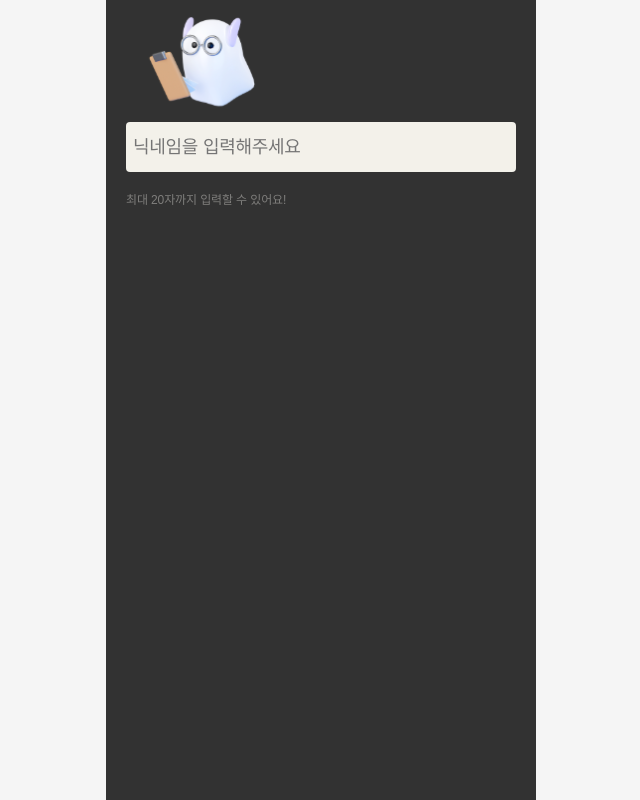
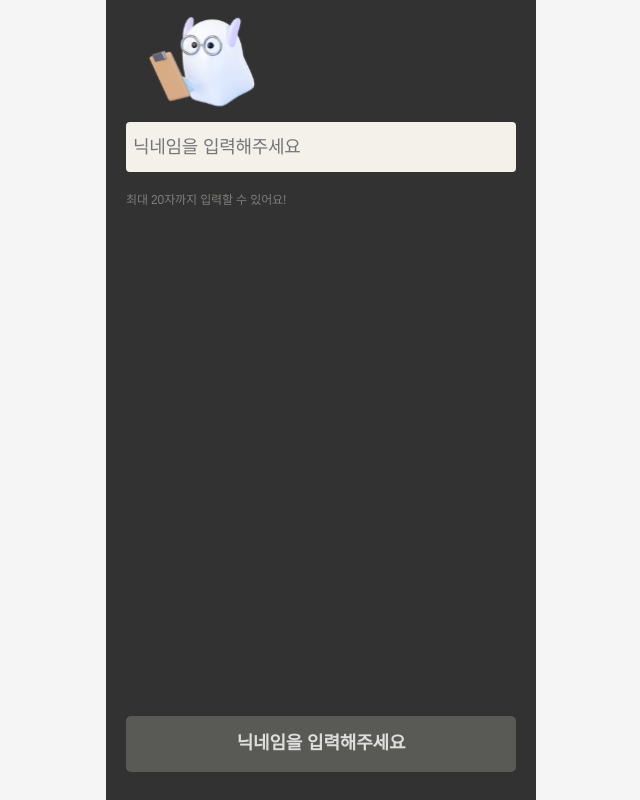
Before and after one commit to SPARCS-2024-TEAM1/CLIENT, a React (Vite) app: page / in a window 1280 px wide. Shown: the whole page, without its empty margins (319-959 px from the left). Built offline with nearby package versions, Linux system fonts and the light colour scheme; a web font is replaced by a local one; what emotion-reset would draw is missing.

Commit message:
feat: 하단 fullBtn 기능 구현

```diff
--- /dev/null
+++ b/src/components/commons/FullBtn.tsx
@@ -0,0 +1,56 @@
+import styled from '@emotion/styled';
+
+interface fullBtnPropsType {
+  activeText?: string;
+  disabledText?: string;
+  isBtnDisable: boolean;
+  onClick?: () => void;
+}
+
+const FullBtn = (props: fullBtnPropsType) => {
+  const { activeText, disabledText, isBtnDisable, onClick } = props;
+  return (
+    <Wrapper>
+      <Button $isBtnDisable={isBtnDisable} onClick={onClick}>
+        {isBtnDisable ? disabledText : activeText}
+      </Button>
+      <BtnBackground />
+    </Wrapper>
+  );
+};
+
+export default FullBtn;
+
+const Wrapper = styled.div`
+  position: fixed;
+  bottom: 0;
+
+  width: 100%;
+  margin-left: -2rem;
+  padding: 0 2rem;
+`;
+
+const Button = styled.button<{ $isBtnDisable: boolean }>`
+  z-index: 2;
+
+  width: 100%;
+  height: 5.6rem;
+  padding: 0 1.5rem;
+  border: none;
+  border-radius: 5px;
+
+  background-color: ${({ $isBtnDisable, theme }) => ($isBtnDisable ? theme.colors.grayScaleMg : theme.colors.key)};
+
+  /* 폰트 색상 변경 필요 */
+  color: ${({ $isBtnDisable, theme }) => ($isBtnDisable ? theme.colors.transparentW80 : theme.colors.grayScaleBg)};
+  ${({ theme }) => theme.fonts.Body2_SB_18};
+
+  cursor: ${({ $isBtnDisable }) => ($isBtnDisable ? 'default' : 'cursor')};
+`;
+
+const BtnBackground = styled.div`
+  width: 100%;
+  height: 2.8rem;
+
+  background-color: ${({ theme }) => theme.colors.grayScaleBg};
+`;
--- a/src/pages/main/Main.tsx
+++ b/src/pages/main/Main.tsx
@@ -1,19 +1,32 @@
-import styled from '@emotion/styled';
 import { useState } from 'react';
+import { useNavigate } from 'react-router-dom';
 
 import { HbPromiseIc } from '../../assets/svgs';
+import FullBtn from '../../components/commons/FullBtn';
 import Input from '../../components/commons/Input';
 
 const Main = () => {
+  const navigate = useNavigate();
   const [inputVal, setInputVal] = useState('');
 
   const handleInputVal = (val: string) => {
     setInputVal(val);
   };
+
+  const handleOnClickFullBtn = () => {
+    navigate('/');
+  };
+
   return (
     <>
       <HbPromiseIc />
       <Input placeholder="닉네임을 입력해주세요" inputVal={inputVal} handleInputVal={handleInputVal} wordLimit={20} />
+      <FullBtn
+        disabledText="닉네임을 입력해주세요"
+        activeText="감정 기록해볼까요?"
+        isBtnDisable={inputVal.length > 20 || inputVal.length === 0}
+        onClick={handleOnClickFullBtn}
+      />
     </>
   );
 };
```
